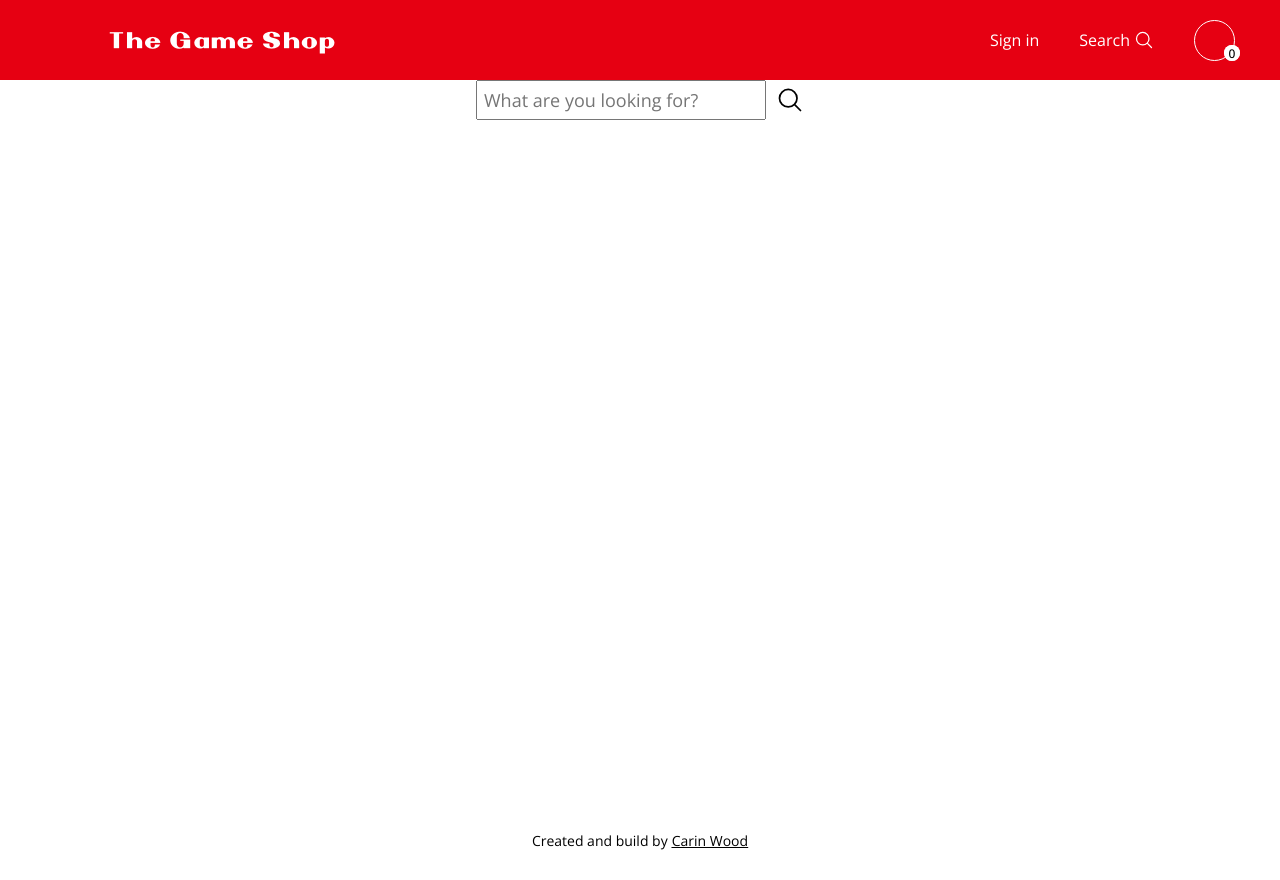
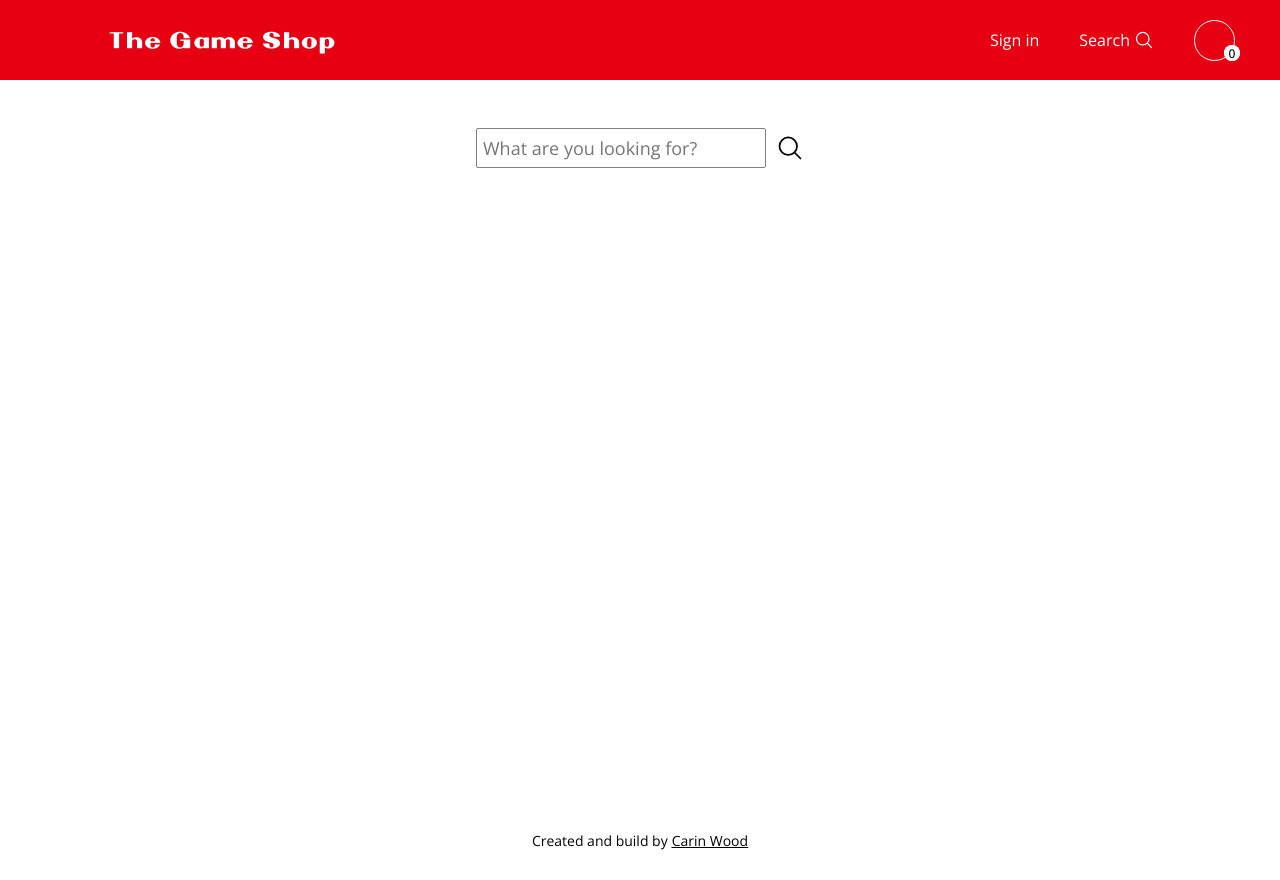
Before and after one commit to CarinWood/Game-shop, a React (Create React App) app: page /search in a window 1280 px wide. Built offline with nearby package versions, Linux system fonts and the light colour scheme; some icons are missing.

Commit message:
updates on search page

```diff
--- a/src/pages/Search.tsx
+++ b/src/pages/Search.tsx
@@ -4,21 +4,30 @@ import itemData from '../data/Items.json'
 import { useState } from 'react'
 import GameItem from '../components/gameItem.tsx/GameItem';
 import { Footer } from '../footer/Footer';
+import { GrFormClose } from "react-icons/gr";
 
 const Search = () => {
   const [searchTerm, setSearchTerm] = useState<string>('')
 
+
   const handleSearch = (e:React.ChangeEvent<HTMLInputElement>) => {
       setSearchTerm(e.target.value)
+
+  }
+
+  const erase = () => {
+      setSearchTerm('')
   }
 
   return (
     <>
     <div className='search-container'>
       <form className='search-form'>
+        {searchTerm.length > 0 && <p className='close-icon' onClick={erase}><GrFormClose/></p>}
         <input
           className='search-input'
           placeholder='What are you looking for?'
+          value={searchTerm}
           onChange={handleSearch}
         />
 
--- a/src/styles/search.css
+++ b/src/styles/search.css
@@ -1,7 +1,7 @@
 .search-container {
     width: 100%;
     min-height: 100%;
-    padding-top: 10vh;
+    padding-top: 16vh;
     display: flex;
     flex-direction: column;
     justify-content: flex-start;
@@ -13,6 +13,16 @@
     flex-direction: row;
     align-items: center;
     justify-content: center;
+    position: relative;
+}
+
+.close-icon {
+    font-size: 28px;
+    opacity: 0.5;
+    cursor: pointer;
+    position: absolute;
+    top: 12%;
+    right: 13%;
 
 }
 
@@ -22,6 +32,8 @@
     height: 40px;
     padding: 6px;
     font-size: 18px;
+    border-radius: 2px;
+    border: 1px solid grey;
 }
 
 .search-magnifyer {
@@ -49,4 +61,8 @@
         padding: 6px;
         font-size: 17px;
     }
+
+    .close-icon {
+        right: 14%;
+    }
 }
```
